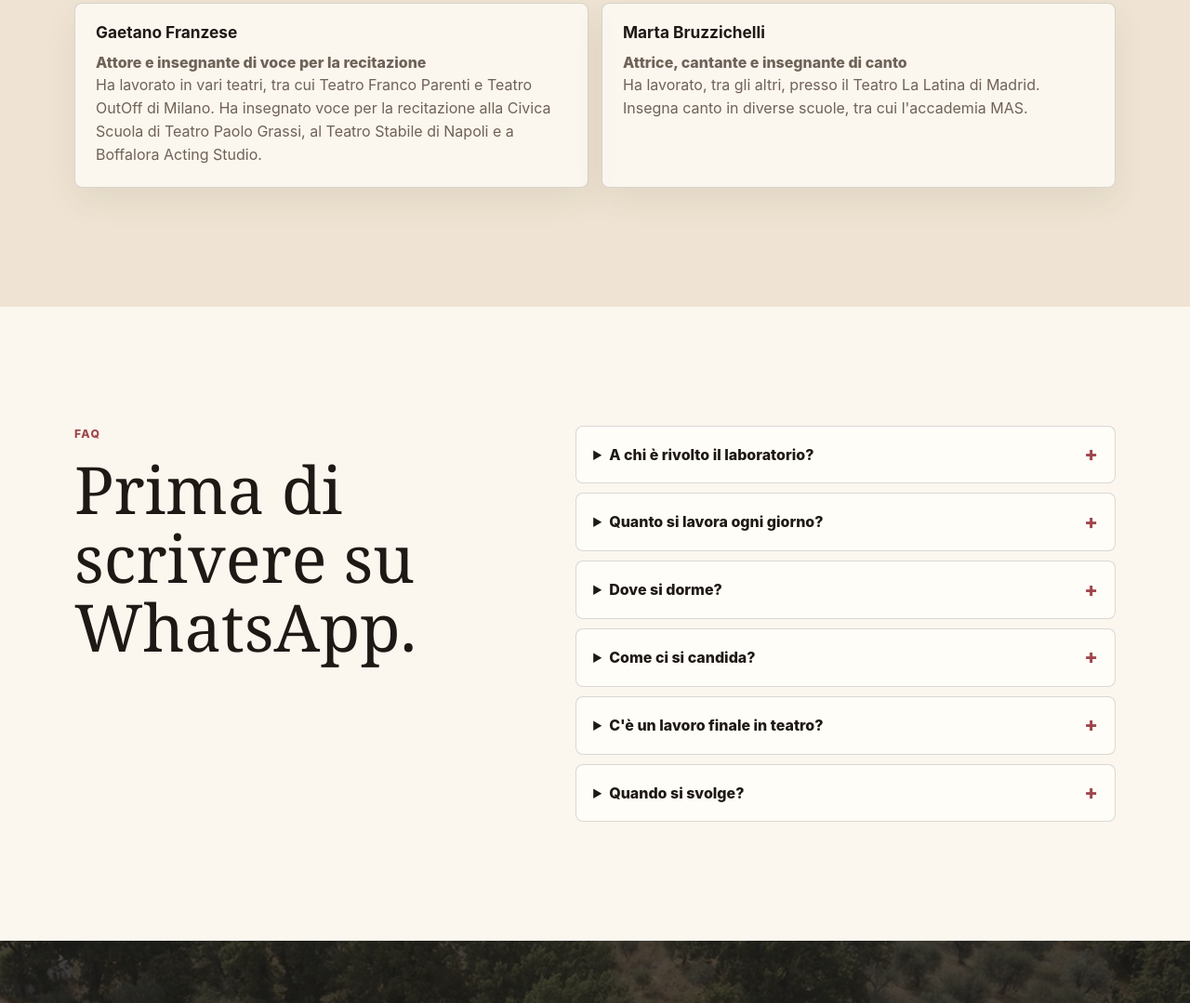
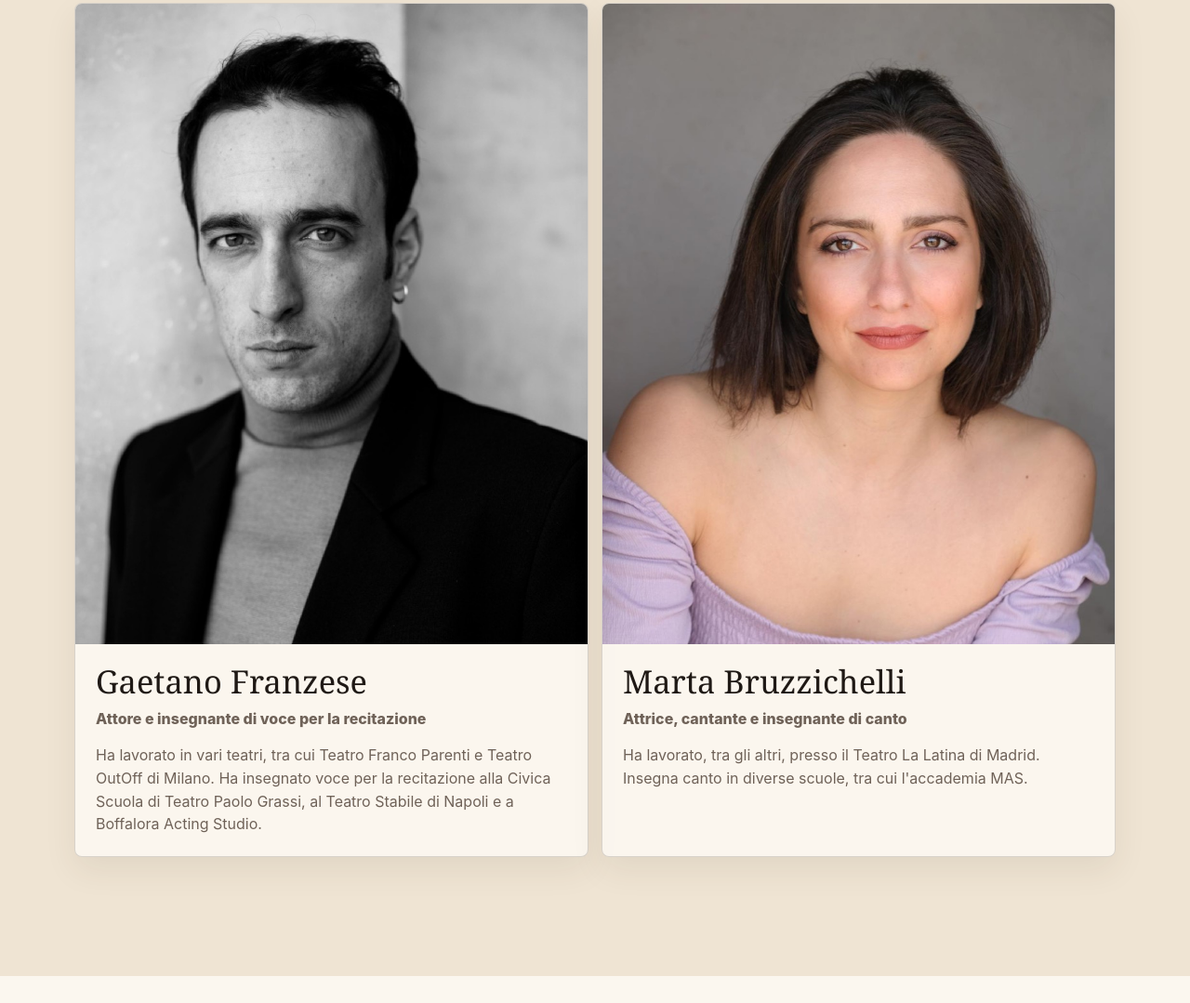
Before and after one commit to matteo0386/il-canto-del-gabbiano, a plain HTML site: page index.html in a window 1280 px wide. Shown: the part 6641-7720 px from the top of the page at 93% size. Drawn offline with Linux system fonts and the light colour scheme.

Commit message:
Add teacher portraits

```diff
--- a/index.html
+++ b/index.html
@@ -266,6 +266,10 @@
 
           <div class="teachers-grid">
             <article class="teacher-card">
+              <figure class="teacher-photo">
+                <img src="assets/gaetano-franzese.jpg" alt="Ritratto di Gaetano Franzese" loading="lazy" decoding="async">
+              </figure>
+              <div class="teacher-body">
                 <h3>Gaetano Franzese</h3>
                 <p class="role">Attore e insegnante di voce per la recitazione</p>
                 <p>
@@ -273,14 +277,20 @@
                   di Milano. Ha insegnato voce per la recitazione alla Civica Scuola di
                   Teatro Paolo Grassi, al Teatro Stabile di Napoli e a Boffalora Acting Studio.
                 </p>
+              </div>
             </article>
             <article class="teacher-card">
+              <figure class="teacher-photo">
+                <img src="assets/marta-bruzzichelli.jpg" alt="Ritratto di Marta Bruzzichelli" loading="lazy" decoding="async">
+              </figure>
+              <div class="teacher-body">
                 <h3>Marta Bruzzichelli</h3>
                 <p class="role">Attrice, cantante e insegnante di canto</p>
                 <p>
                   Ha lavorato, tra gli altri, presso il Teatro La Latina di Madrid. Insegna
                   canto in diverse scuole, tra cui l'accademia MAS.
                 </p>
+              </div>
             </article>
           </div>
         </div>
--- a/styles.css
+++ b/styles.css
@@ -334,8 +334,7 @@ h3 {
 }
 
 .audience-card,
-.include-card,
-.teacher-card {
+.include-card {
   padding: 22px;
 }
 
@@ -535,6 +534,37 @@ h3 {
 .role {
   color: var(--wine);
   font-weight: 800;
+}
+
+.teacher-card {
+  overflow: hidden;
+}
+
+.teacher-photo {
+  aspect-ratio: 4 / 5;
+  margin: 0;
+  background: var(--paper-deep);
+}
+
+.teacher-photo img {
+  width: 100%;
+  height: 100%;
+  object-fit: cover;
+  object-position: center top;
+}
+
+.teacher-body {
+  padding: 22px;
+}
+
+.teacher-body h3 {
+  font-family: Georgia, "Times New Roman", serif;
+  font-size: clamp(1.6rem, 4vw, 2.15rem);
+  font-weight: 500;
+}
+
+.teacher-body .role {
+  margin-bottom: 14px;
 }
 
 .faq-list {
```
Also changed, not shown: assets/gaetano-franzese.jpg (added), assets/marta-bruzzichelli.jpg (added), 1 other file. Lines whose indentation alone changed are shown as unchanged.
